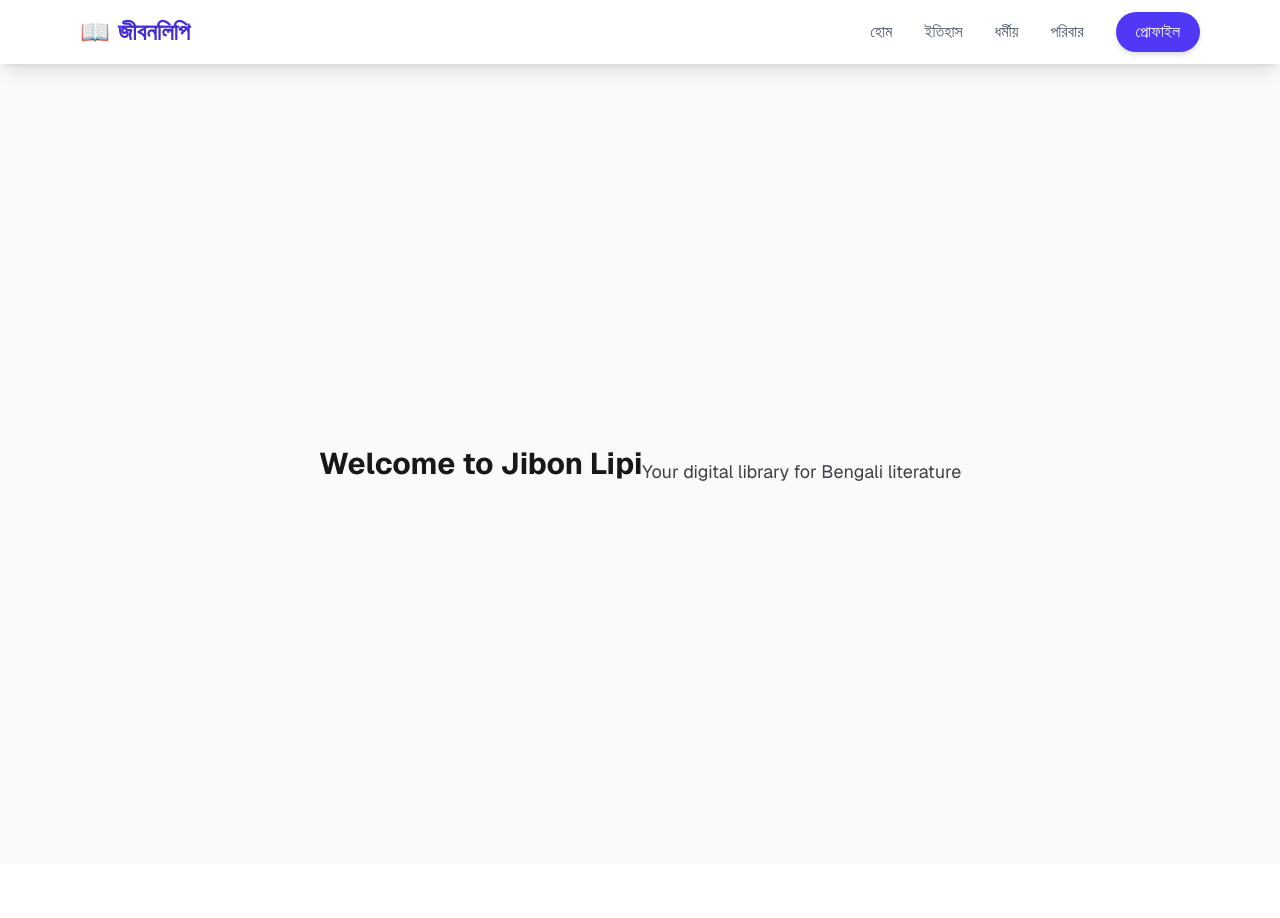
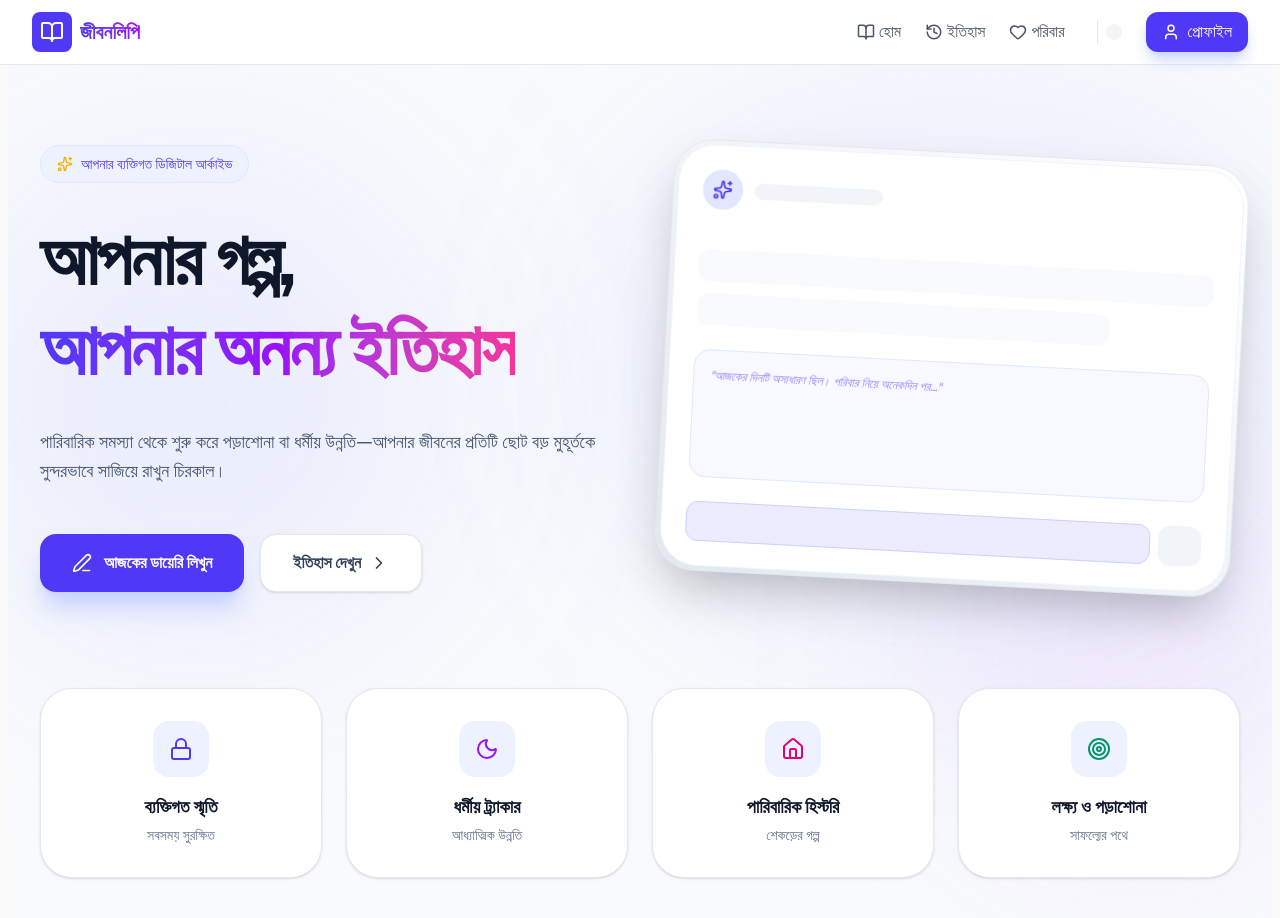
Before and after one commit to sakhawat236hossain/Jibon-Lipi, a Next.js app: page / in a window 1280 px wide. Shown: the top 918 px of the page. Before the commit the page ends 864 px from the top, so only its background shows below. Built offline with nearby package versions, Linux system fonts and the light colour scheme.

Commit message:
create hero section

```diff
--- a/package.json
+++ b/package.json
@@ -9,7 +9,9 @@
     "lint": "eslint"
   },
   "dependencies": {
+    "lucide-react": "^0.575.0",
     "next": "16.1.6",
+    "next-themes": "^0.4.6",
     "react": "19.2.3",
     "react-dom": "19.2.3"
   },
--- /dev/null
+++ b/src/Components/Home/Hero.jsx
@@ -0,0 +1,101 @@
+import React from 'react';
+import { Sparkles, PenLine, ChevronRight, Lock, Moon, Home, Target } from 'lucide-react';
+
+const Hero = () => {
+    return (
+        <section className="relative min-h-screen flex items-center justify-center overflow-hidden bg-slate-50 dark:bg-[#05070a] pt-20 pb-16 transition-colors duration-500">
+
+            {/* Background Glows - লাইট মোডে হালকা এবং ডার্ক মোডে উজ্জ্বল */}
+            <div className="absolute top-0 left-0 w-full h-full overflow-hidden pointer-events-none">
+                <div className="absolute top-[10%] left-[-5%] w-[500px] h-[500px] bg-indigo-400/10 dark:bg-indigo-600/20 rounded-full blur-[120px]"></div>
+                <div className="absolute bottom-[10%] right-[-5%] w-[400px] h-[400px] bg-purple-400/10 dark:bg-purple-600/10 rounded-full blur-[100px]"></div>
+            </div>
+
+            <div className="max-w-7xl mx-auto px-6 lg:px-8 relative z-10">
+                <div className="grid lg:grid-cols-2 gap-12 items-center">
+
+                    {/* Left Side: Content */}
+                    <div className="text-left space-y-8">
+                        <div className="inline-flex items-center gap-2 px-4 py-2 rounded-full bg-indigo-50 dark:bg-white/5 border border-indigo-100 dark:border-white/10 backdrop-blur-md text-indigo-600 dark:text-indigo-400 text-sm font-medium">
+                            <Sparkles size={16} className="text-yellow-500" />
+                            <span>আপনার ব্যক্তিগত ডিজিটাল আর্কাইভ</span>
+                        </div>
+
+                        <h1 className="text-5xl md:text-7xl font-bold leading-tight tracking-tight text-slate-900 dark:text-white">
+                            আপনার গল্প, <br />
+                            <span className="bg-clip-text text-transparent bg-gradient-to-r from-indigo-600 via-purple-600 to-pink-500 dark:from-indigo-400 dark:via-purple-400 dark:to-pink-400">
+                                আপনার অনন্য ইতিহাস
+                            </span>
+                        </h1>
+
+                        <p className="text-lg text-slate-600 dark:text-slate-400 max-w-xl leading-relaxed">
+                            পারিবারিক সমস্যা থেকে শুরু করে পড়াশোনা বা ধর্মীয় উন্নতি—আপনার জীবনের প্রতিটি ছোট বড় মুহূর্তকে সুন্দরভাবে সাজিয়ে রাখুন চিরকাল।
+                        </p>
+
+                        <div className="flex flex-wrap gap-4 pt-4">
+                            <button className="flex items-center gap-3 bg-indigo-600 hover:bg-indigo-700 text-white px-8 py-4 rounded-2xl font-bold transition-all shadow-xl shadow-indigo-200 dark:shadow-indigo-600/20 active:scale-95">
+                                <PenLine size={20} />
+                                আজকের ডায়েরি লিখুন
+                            </button>
+                            <button className="flex items-center gap-2 text-slate-700 dark:text-white/80 hover:text-indigo-600 dark:hover:text-white bg-white dark:bg-white/5 hover:bg-slate-50 dark:hover:bg-white/10 border border-slate-200 dark:border-white/10 px-8 py-4 rounded-2xl font-bold transition-all backdrop-blur-sm shadow-sm dark:shadow-none">
+                                ইতিহাস দেখুন
+                                <ChevronRight size={20} />
+                            </button>
+                        </div>
+                    </div>
+
+                    {/* Right Side: Mockup Card */}
+                    <div className="relative hidden lg:block">
+                        <div className="relative z-10 bg-gradient-to-tr from-slate-200 to-white dark:from-slate-900 dark:to-slate-800 p-1 rounded-[2.5rem] shadow-2xl border border-slate-200 dark:border-white/10 rotate-3 hover:rotate-0 transition-transform duration-500">
+                            <div className="bg-white dark:bg-[#0a0c10] rounded-[2.3rem] overflow-hidden border border-slate-100 dark:border-white/5 p-6 space-y-6">
+                                {/* Mockup content */}
+                                <div className="flex items-center gap-3">
+                                    <div className="w-10 h-10 rounded-full bg-indigo-100 dark:bg-indigo-500/20 flex items-center justify-center">
+                                        <Sparkles size={20} className="text-indigo-600 dark:text-indigo-400" />
+                                    </div>
+                                    <div className="h-4 w-32 bg-slate-100 dark:bg-white/10 rounded-full"></div>
+                                </div>
+                                <div className="space-y-3 pt-4">
+                                    <div className="h-8 w-full bg-slate-50 dark:bg-white/5 rounded-xl"></div>
+                                    <div className="h-8 w-[80%] bg-slate-50 dark:bg-white/5 rounded-xl"></div>
+                                </div>
+                                <div className="h-32 w-full bg-indigo-50/50 dark:bg-indigo-500/5 border border-indigo-100 dark:border-indigo-500/10 rounded-2xl p-4">
+                                    <p className="text-xs text-indigo-600/60 dark:text-indigo-300/50 leading-relaxed italic">
+                                        "আজকের দিনটি অসাধারণ ছিল। পরিবার নিয়ে অনেকদিন পর..."
+                                    </p>
+                                </div>
+                                <div className="flex gap-2">
+                                    <div className="h-10 w-full bg-indigo-600/10 dark:bg-indigo-600/20 rounded-xl border border-indigo-200 dark:border-indigo-600/30"></div>
+                                    <div className="h-10 w-12 bg-slate-100 dark:bg-white/5 rounded-xl"></div>
+                                </div>
+                            </div>
+                        </div>
+                        <div className="absolute top-1/2 left-1/2 -translate-x-1/2 -translate-y-1/2 w-[120%] h-[120%] bg-indigo-400/10 dark:bg-indigo-600/20 rounded-full blur-[100px] -z-10"></div>
+                    </div>
+                </div>
+
+                {/* Bottom Feature Grid */}
+                <div className="grid grid-cols-1 sm:grid-cols-2 lg:grid-cols-4 gap-6 mt-24">
+                    {[
+                        { label: 'ব্যক্তিগত স্মৃতি', icon: <Lock className="text-indigo-600 dark:text-indigo-400" />, desc: 'সবসময় সুরক্ষিত' },
+                        { label: 'ধর্মীয় ট্র্যাকার', icon: <Moon className="text-purple-600 dark:text-purple-400" />, desc: 'আধ্যাত্মিক উন্নতি' },
+                        { label: 'পারিবারিক হিস্টরি', icon: <Home className="text-pink-600 dark:text-pink-400" />, desc: 'শেকড়ের গল্প' },
+                        { label: 'লক্ষ্য ও পড়াশোনা', icon: <Target className="text-emerald-600 dark:text-emerald-400" />, desc: 'সাফল্যের পথে' },
+                    ].map((item, index) => (
+                        <div key={index} className="group p-8 rounded-[2rem] bg-white dark:bg-white/[0.03] hover:bg-slate-50 dark:hover:bg-white/[0.06] border border-slate-200 dark:border-white/5 hover:border-indigo-200 dark:hover:border-white/10 transition-all duration-300 text-center space-y-4 shadow-sm dark:shadow-none backdrop-blur-sm">
+                            <div className="mx-auto w-14 h-14 rounded-2xl bg-indigo-50 dark:bg-white/5 flex items-center justify-center group-hover:scale-110 group-hover:bg-indigo-100 dark:group-hover:bg-white/10 transition-all duration-300">
+                                {item.icon}
+                            </div>
+                            <div>
+                                <h3 className="text-slate-900 dark:text-white font-bold text-lg">{item.label}</h3>
+                                <p className="text-slate-500 dark:text-slate-500 text-sm mt-1">{item.desc}</p>
+                            </div>
+                        </div>
+                    ))}
+                </div>
+            </div>
+        </section>
+    );
+};
+
+export default Hero;
--- a/src/Components/shared/Navbar/Navbar.jsx
+++ b/src/Components/shared/Navbar/Navbar.jsx
@@ -1,57 +1,97 @@
 "use client";
-import React, { useState } from 'react';
+import React, { useState, useEffect } from 'react';
 import Link from 'next/link';
+import { Sun, Moon, Menu, X, BookOpen, History, Heart, User } from 'lucide-react';
 
 const Navbar = () => {
   const [isOpen, setIsOpen] = useState(false);
+  const [mounted, setMounted] = useState(false);
+
+  useEffect(() => setMounted(true), []);
+
+  const navLinks = [
+    { name: 'হোম', href: '/', icon: <BookOpen size={18} /> },
+    { name: 'ইতিহাস', href: '/history', icon: <History size={18} /> },
+    { name: 'পরিবার', href: '/family', icon: <Heart size={18} /> },
+  ];
+
+  if (!mounted) return null;
 
   return (
-    <nav className="bg-white shadow-lg sticky top-0 z-50">
-      <div className="max-w-6xl mx-auto px-4">
+    <nav className="sticky top-0 z-50 w-full bg-white/80 dark:bg-slate-900/80 backdrop-blur-md border-b border-gray-200 dark:border-slate-800 transition-colors duration-300">
+      <div className="max-w-7xl mx-auto px-4 sm:px-6 lg:px-8">
         <div className="flex justify-between items-center h-16">
+
           {/* Logo */}
           <div className="flex-shrink-0">
-            <Link href="/" className="text-2xl font-bold text-indigo-700 flex items-center">
-              <span className="mr-2">📖</span>
-              জীবনলিপি
+            <Link href="/" className="flex items-center space-x-2 group">
+              <div className="bg-indigo-600 p-2 rounded-lg group-hover:rotate-12 transition-transform">
+                <BookOpen className="text-white" size={24} />
+              </div>
+              <span className="text-xl font-bold bg-clip-text text-transparent bg-gradient-to-r from-indigo-600 to-purple-600 dark:from-indigo-400 dark:to-purple-400">
+                জীবনলিপি
+              </span>
             </Link>
           </div>
 
-          {/* Desktop Menu */}
-          <div className="hidden md:flex space-x-8 items-center">
-            <Link href="/" className="text-gray-600 hover:text-indigo-700 font-medium transition">হোম</Link>
-            <Link href="/history" className="text-gray-600 hover:text-indigo-700 font-medium transition">ইতিহাস</Link>
-            <Link href="/religion" className="text-gray-600 hover:text-indigo-700 font-medium transition">ধর্মীয়</Link>
-            <Link href="/family" className="text-gray-600 hover:text-indigo-700 font-medium transition">পরিবার</Link>
-            <button className="bg-indigo-600 text-white px-5 py-2 rounded-full hover:bg-indigo-700 transition shadow-md">
+          {/* Desktop Links */}
+          <div className="hidden md:flex items-center space-x-6">
+            {navLinks.map((link) => (
+              <Link
+                key={link.name}
+                href={link.href}
+                className="flex items-center gap-1 text-gray-600 dark:text-gray-300 hover:text-indigo-600 dark:hover:text-indigo-400 font-medium transition"
+              >
+                {link.icon}
+                {link.name}
+              </Link>
+            ))}
+
+            <div className="h-6 w-px bg-gray-200 dark:bg-slate-700 mx-2" />
+
+            {/* Theme Toggle Button */}
+            <button
+              className="p-2 rounded-full bg-gray-100 dark:bg-slate-800 text-gray-600 dark:text-yellow-400 hover:ring-2 ring-indigo-500 transition-all"
+            >
+            </button>
+
+            <button className="flex items-center gap-2 bg-indigo-600 hover:bg-indigo-700 text-white px-4 py-2 rounded-xl transition shadow-lg shadow-indigo-200 dark:shadow-none font-medium">
+              <User size={18} />
               প্রোফাইল
             </button>
           </div>
 
-          {/* Mobile Menu Button */}
-          <div className="md:hidden flex items-center">
-            <button onClick={() => setIsOpen(!isOpen)} className="text-gray-600 focus:outline-none">
-              <svg className="h-6 w-6" fill="none" viewBox="0 0 24 24" stroke="currentColor">
-                {isOpen ? (
-                  <path strokeLinecap="round" strokeLinejoin="round" strokeWidth={2} d="M6 18L18 6M6 6l12 12" />
-                ) : (
-                  <path strokeLinecap="round" strokeLinejoin="round" strokeWidth={2} d="M4 6h16M4 12h16m-7 6h7" />
-                )}
-              </svg>
+          {/* Mobile Button */}
+          <div className="md:hidden flex items-center gap-4">
+            <button
+              className="p-2 text-gray-600 dark:text-yellow-400"
+            >
+            </button>
+            <button onClick={() => setIsOpen(!isOpen)} className="text-gray-600 dark:text-gray-300">
+              {isOpen ? <X size={28} /> : <Menu size={28} />}
             </button>
           </div>
         </div>
       </div>
 
-      {/* Mobile Menu Content */}
+      {/* Mobile Menu */}
       {isOpen && (
-        <div className="md:hidden bg-white border-t border-gray-100">
-          <div className="px-2 pt-2 pb-3 space-y-1 sm:px-3">
-            <Link href="/" className="block px-3 py-2 text-gray-600 hover:bg-indigo-50 rounded-md">হোম</Link>
-            <Link href="/history" className="block px-3 py-2 text-gray-600 hover:bg-indigo-50 rounded-md">ইতিহাস</Link>
-            <Link href="/religion" className="block px-3 py-2 text-gray-600 hover:bg-indigo-50 rounded-md">ধর্মীয়</Link>
-            <Link href="/family" className="block px-3 py-2 text-gray-600 hover:bg-indigo-50 rounded-md">পরিবার</Link>
-            <button className="w-full text-left px-3 py-2 bg-indigo-600 text-white rounded-md mt-2">প্রোফাইল</button>
+        <div className="md:hidden bg-white dark:bg-slate-900 border-b border-gray-200 dark:border-slate-800 animate-in slide-in-from-top duration-300">
+          <div className="px-4 pt-2 pb-6 space-y-2">
+            {navLinks.map((link) => (
+              <Link
+                key={link.name}
+                href={link.href}
+                className="flex items-center gap-3 px-3 py-3 text-gray-600 dark:text-gray-300 hover:bg-indigo-50 dark:hover:bg-slate-800 rounded-xl"
+                onClick={() => setIsOpen(false)}
+              >
+                {link.icon}
+                {link.name}
+              </Link>
+            ))}
+            <button className="w-full flex items-center justify-center gap-2 bg-indigo-600 text-white py-3 rounded-xl mt-4 font-medium">
+              <User size={18} /> প্রোফাইল
+            </button>
           </div>
         </div>
       )}
--- a/src/app/page.jsx
+++ b/src/app/page.jsx
@@ -1,10 +1,10 @@
+import Hero from "@/Components/Home/Hero";
 import Image from "next/image";
 
 export default function Home() {
   return (
     <div className="flex min-h-screen items-center justify-center bg-zinc-50 font-sans dark:bg-black">
-    <h1 className="text-3xl font-bold text-zinc-900 dark:text-zinc-50">Welcome to Jibon Lipi</h1>
-    <h4 className="text-lg text-zinc-700 dark:text-zinc-300 mt-4">Your digital library for Bengali literature</h4>
+   <Hero></Hero>
     </div>
   );
 }
```
Also changed, not shown: 1 other file (tests, documents, lock files or other folders).
